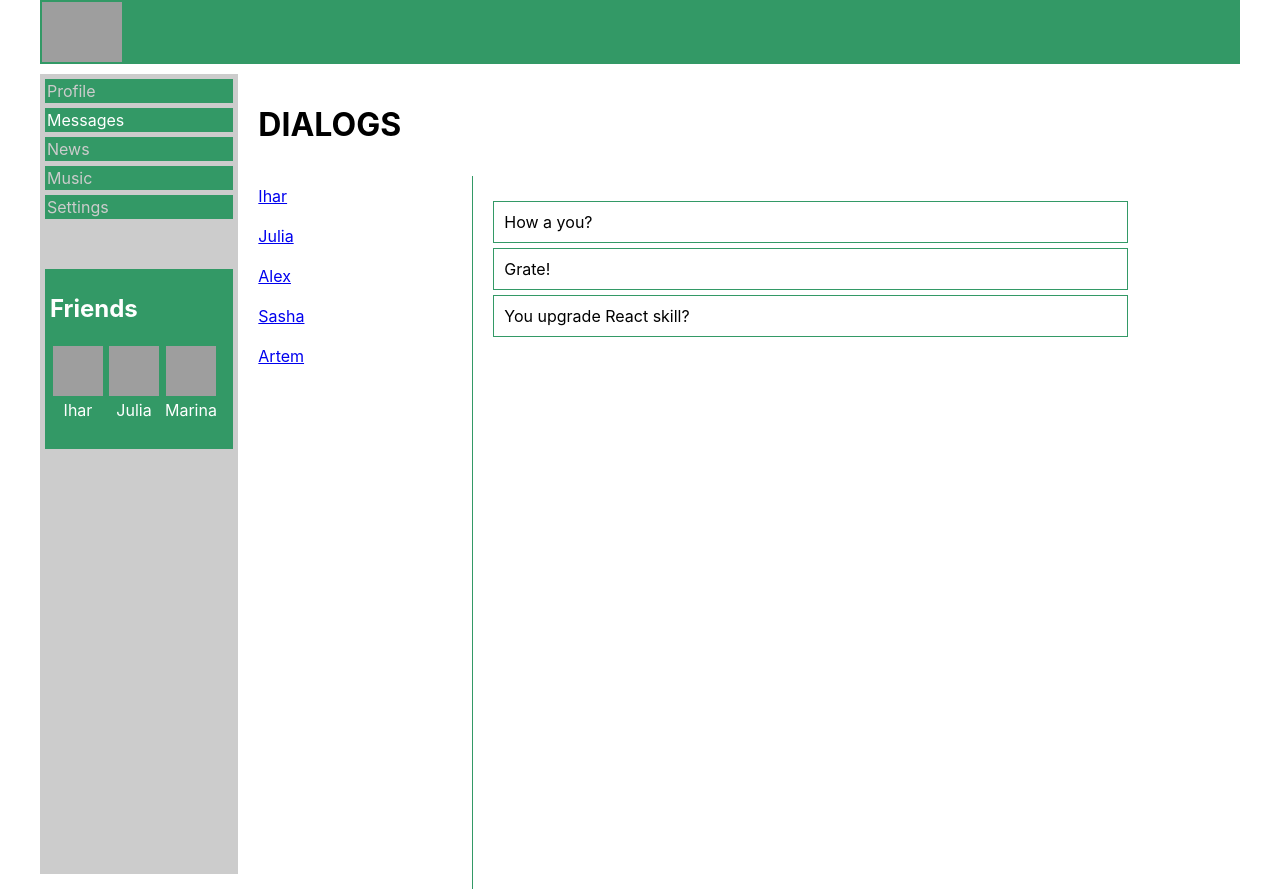
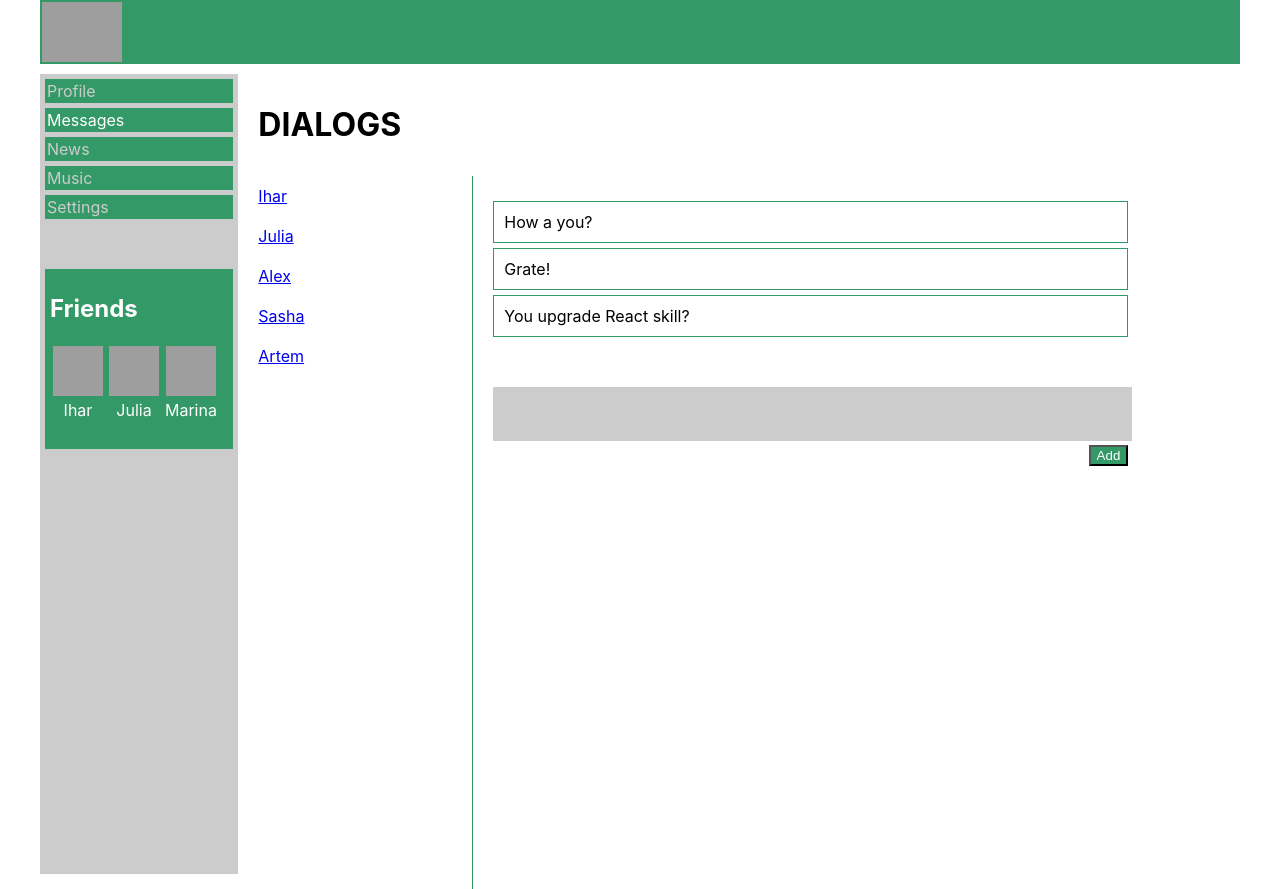
Before and after one commit to ArgonTrime/social-network-project, a React (Create React App) app: page /dialogs in a window 1280 px wide. Built offline with nearby package versions, Linux system fonts and the light colour scheme; grey boxes are pictures that could not be loaded.

Commit message:
textarea
add aler onClick button - write text form ( profilepage, dialogpage )

```diff
--- a/src/components/DialogsPage/DialogsPage.js
+++ b/src/components/DialogsPage/DialogsPage.js
@@ -8,6 +8,12 @@ const DialogsPage = (props) => {
     let dialogs = props.state.dialogList.map( d => <Dialog name={d.name} id={d.id}/>);
     let messeges = props.state.dialogMesseges.map( m => <Messege messege={m.messege}/>);
 
+    let newPostElement = React.createRef();
+    let addNewPost = () => {
+        let text = newPostElement.current.value;
+        alert(text);
+    }
+
     return (
         <div className={s.dialogPage}>
             <div className={s.dialogs}>
@@ -17,7 +23,11 @@ const DialogsPage = (props) => {
                 {dialogs}
             </div>
             <div className={s.messegeRight}>
-                {messeges}
+                <div>
+                    {messeges}
+                </div>
+                <div><textarea ref={newPostElement} className={s.newPostTextForm} name='newpost'></textarea></div>
+                <div><input onClick={addNewPost} className={s.buttonPost} type='button' value='Add'/></div>
             </div>
         </div>
     );
--- a/src/components/DialogsPage/DialogsPage.module.css
+++ b/src/components/DialogsPage/DialogsPage.module.css
@@ -22,3 +22,21 @@
     grid-area: mr;
     margin: 20px;
 }
+
+
+/* style text area and button */
+.newPostTextForm {
+    width: 100%;
+    height: 50px;
+    resize: none;
+    border: none;
+    background-color: #CCCCCC;
+    margin-top: 50px;
+
+}
+
+.buttonPost {
+    float: right;
+    background-color: #339966;
+    color: white;
+}
--- a/src/components/ProfilePage/MyPost/MyPost.js
+++ b/src/components/ProfilePage/MyPost/MyPost.js
@@ -6,14 +6,21 @@ const MyPost = (props) => {
 
     let messeges = props.profilePosts.map( m => <NewPost message={m.messege} likeCounts={m.likeCounts}/>);
 
+    let newPostElement = React.createRef();
+    let addNewPost = () => {
+        let text = newPostElement.current.value;
+        alert(text);
+    }
+
+
     return (
         <div className={s.myPost}>
             <form>
                 <div><h2>My Post</h2></div>
                 <div>
-                    <textarea className={s.newPostTextForm} name='newpost'></textarea>
+                    <textarea ref={newPostElement} className={s.newPostTextForm} name='newpost'></textarea>
                 </div>
-                <div><input className={s.buttonPost} type='button' value='Send'/></div>
+                <div><input onClick={addNewPost} className={s.buttonPost} type='button' value='Add'/></div>
             </form>
 
             {messeges}
```
